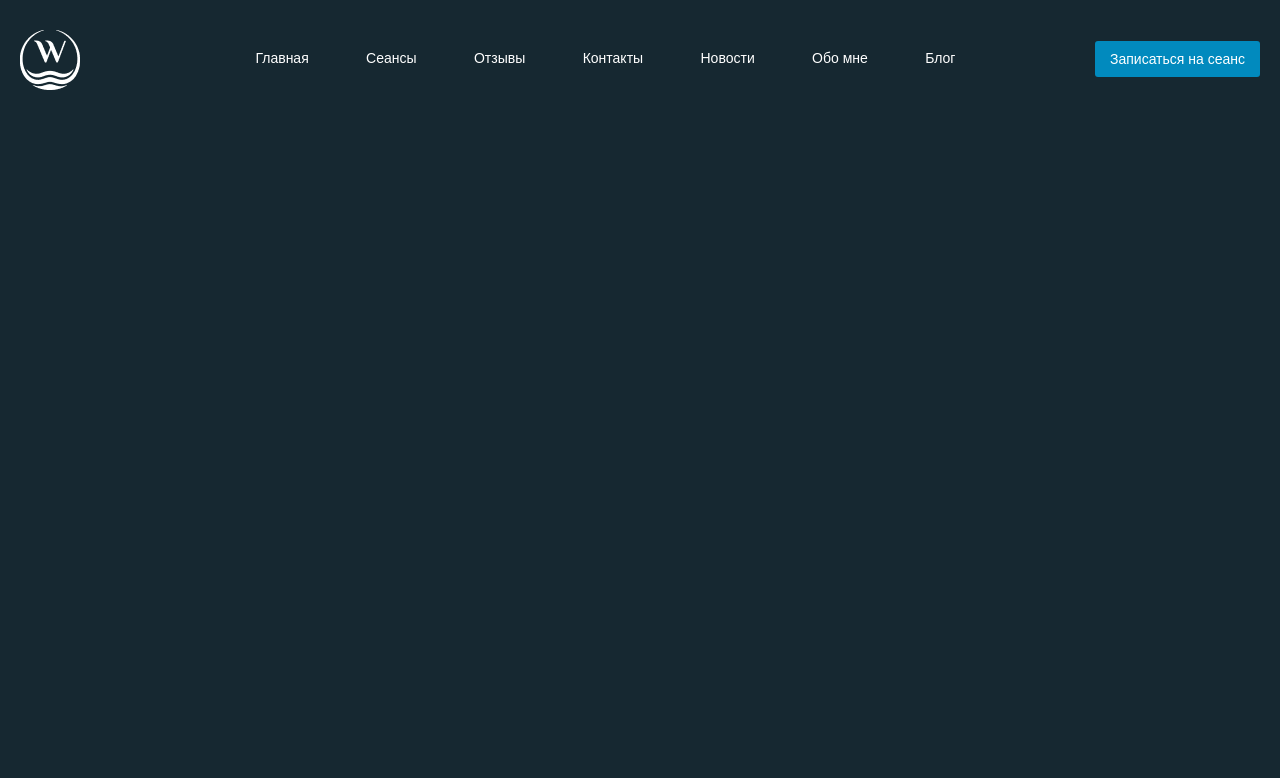
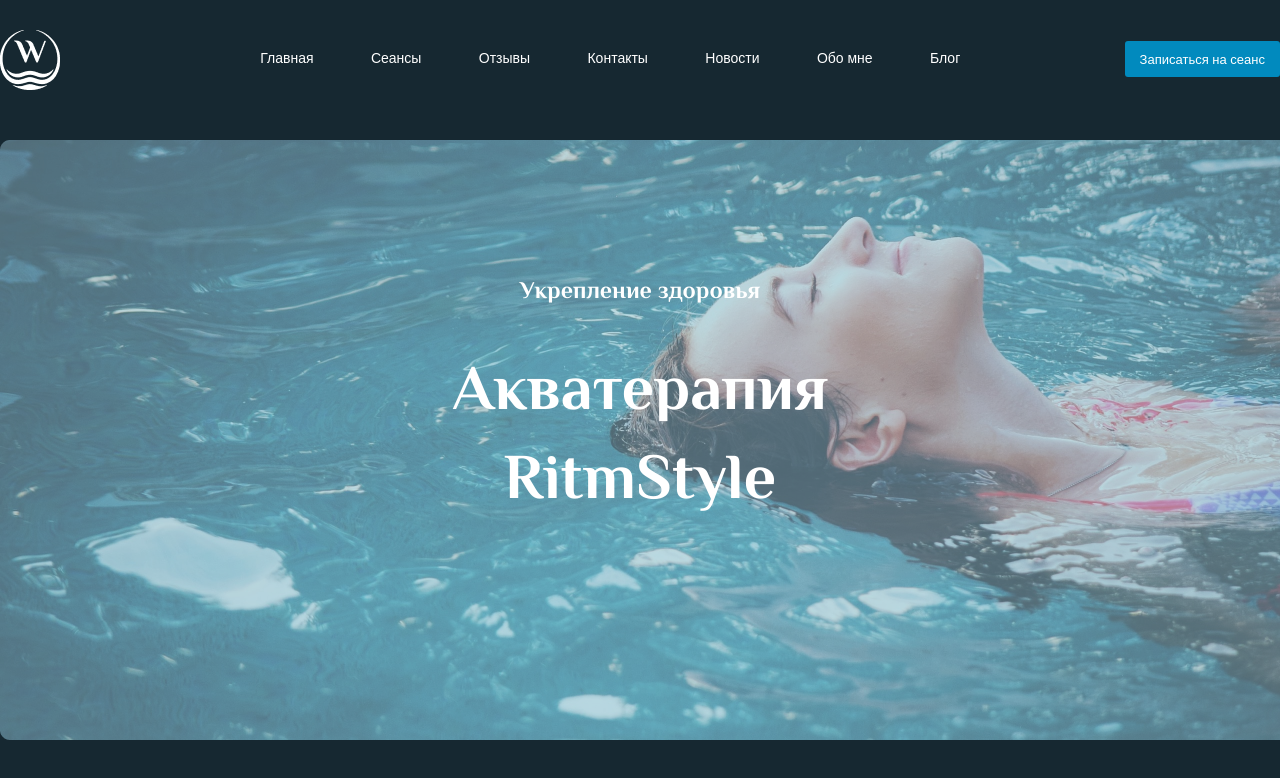
Before and after one commit to Tartaglia11/RitmStyle, a plain HTML site: page index.html in a window 1280 px wide. Drawn offline with Linux system fonts and the light colour scheme.

Commit message:
main block is ready

```diff
--- a/css/style.css
+++ b/css/style.css
@@ -23,7 +23,7 @@ body {
 }
 
 .container {
-	max-width: 1240px;
+	max-width: 1296px;
 	margin: 0 auto;
 }
 
@@ -50,6 +50,7 @@ body {
 	width: 700px;
 	justify-content: space-between;
 	padding: 21px 0 0 0;
+	font-size: 14px;
 }
 
 .header__menu a {
@@ -66,9 +67,37 @@ body {
 	padding: 9px 15px;
 	margin: 11px 0 0 0;
 	height: 36px;
+	font-size: 13px;
 }
 
 .header__button p {
 	color: #fff;
+}
 
+.main-picture {
+	margin-top: 50px;
+	color: #fff;
+	font-family: 'El Messiri', sans-serif;
+	font-weight: 700;
+	text-align: center;
 }
+
+.main-picture__background {
+	background-image: url("../img/main-picture.png");
+	height: 600px;
+}
+
+.main-picture__desc {
+	padding: 136px 0 0 0;
+	font-size: 24px;
+	line-height: 33.6px;
+	margin-bottom: 40px;
+}
+
+.main-picture__title {
+	margin: 0 auto;
+	max-width: 587px;
+	font-size: 64px;
+	line-height: 140%;
+	height: 180px;
+}
--- a/index.html
+++ b/index.html
@@ -6,7 +6,7 @@
 	<meta name="viewport" content="width=device-width, initial-scale=1.0">
 	<link rel="preconnect" href="https://fonts.googleapis.com">
 	<link rel="preconnect" href="https://fonts.gstatic.com" crossorigin>
-	<link href="https://fonts.googleapis.com/css2?family=Poppins&display=swap" rel="stylesheet">
+	<link href="https://fonts.googleapis.com/css2?family=El+Messiri:wght@700&family=Poppins&display=swap" rel="stylesheet">
 	<link rel="stylesheet" href="css/style.css">
 	<title>RitmStyle</title>
 </head>
@@ -37,5 +37,15 @@
 			</nav>
 		</div>
 	</header>
+	<div class="main-picture">
+		<div class="container main-picture__background">
+			<div class="main-picture__desc">
+				Укрепление здоровья
+			</div>
+			<h1 class="main-picture__title">
+				Акватерапия RitmStyle
+			</h1>
+		</div>
+	</div>
 </body>
 </html>
```
Also changed, not shown: img/main-picture.png (added).
